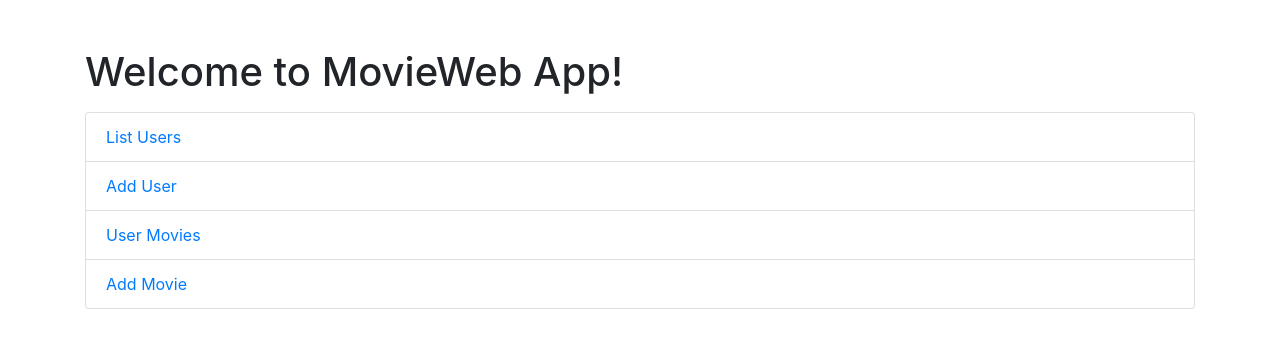
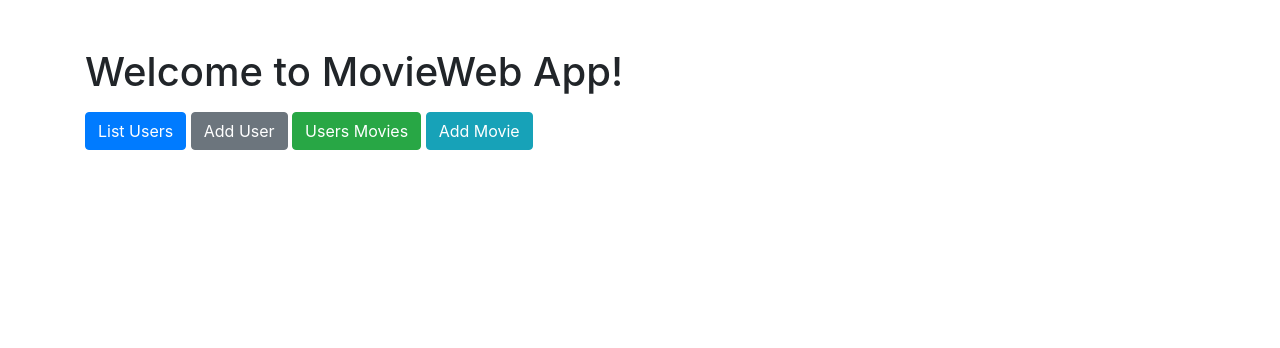
Before and after one commit to AnFloGue/project_flask_plus_sqlalchemy, a Flask app: page / in a window 1280 px wide. Shown: the top 348 px of the page. Run offline with Flask 2, Linux system fonts and the light colour scheme; some libraries are stand-ins or nearby versions.

Commit message:
03 Commit

```diff
--- a/app.py
+++ b/app.py
@@ -35,14 +35,12 @@ def list_users():
     users = User.query.all()
     return render_template('users.html', users=users)
 
-@app.route('/users/<int:user_id>/movies')
-def user_movies(user_id):
-    user = data_manager.get_user_by_id(user_id)
-    if not user:
-        logging.error(f"User not found: {user_id}")
-        return "User not found", 404
-    movies = data_manager.get_user_movies(user_id)
-    return render_template('movies.html', movies=movies, user_id=user_id)
+# app.py
+
+@app.route('/users/movies')
+def user_movies():
+    movies = Movie.query.all()  # Fetch all movies
+    return render_template('movies.html', movies=movies)
 
 @app.route('/add_user', methods=['GET', 'POST'])
 def add_user():
--- a/datamanager/sqlite_data_manager.py
+++ b/datamanager/sqlite_data_manager.py
@@ -65,3 +65,9 @@ class SQLiteDataManager(DataManagerInterface):
         except SQLAlchemyError as e:
             print(f"Database error: {str(e)}")
             self.db.session.rollback()
+
+    def get_all_movies(self):
+        return Movie.query.all()
+
+    def get_movies_by_user_id(self, user_id):
+        return Movie.query.filter_by(user_id=user_id).all()
--- a/templates/index.html
+++ b/templates/index.html
@@ -9,12 +9,12 @@
 <body>
     <div class="container">
         <h1 class="mt-5">Welcome to MovieWeb App!</h1>
-        <ul class="list-group mt-3">
-            <li class="list-group-item"><a href="{{ url_for('list_users') }}">List Users</a></li>
-            <li class="list-group-item"><a href="{{ url_for('add_user') }}">Add User</a></li>
-            <li class="list-group-item"><a href="{{ url_for('user_movies', user_id=1) }}">User Movies</a></li>
-            <li class="list-group-item"><a href="{{ url_for('add_movie') }}">Add Movie</a></li>
-        </ul>
+        <div class="mt-3">
+            <a href="{{ url_for('list_users') }}" class="btn btn-primary">List Users</a>
+            <a href="{{ url_for('add_user') }}" class="btn btn-secondary">Add User</a>
+            <a href="{{ url_for('user_movies') }}" class="btn btn-success">Users Movies</a>
+            <a href="{{ url_for('add_movie') }}" class="btn btn-info">Add Movie</a>
+        </div>
     </div>
 </body>
 </html>
```
Also changed, not shown: templates/movies.html (+10 -7 lines), instance/moviwebapp.db.
